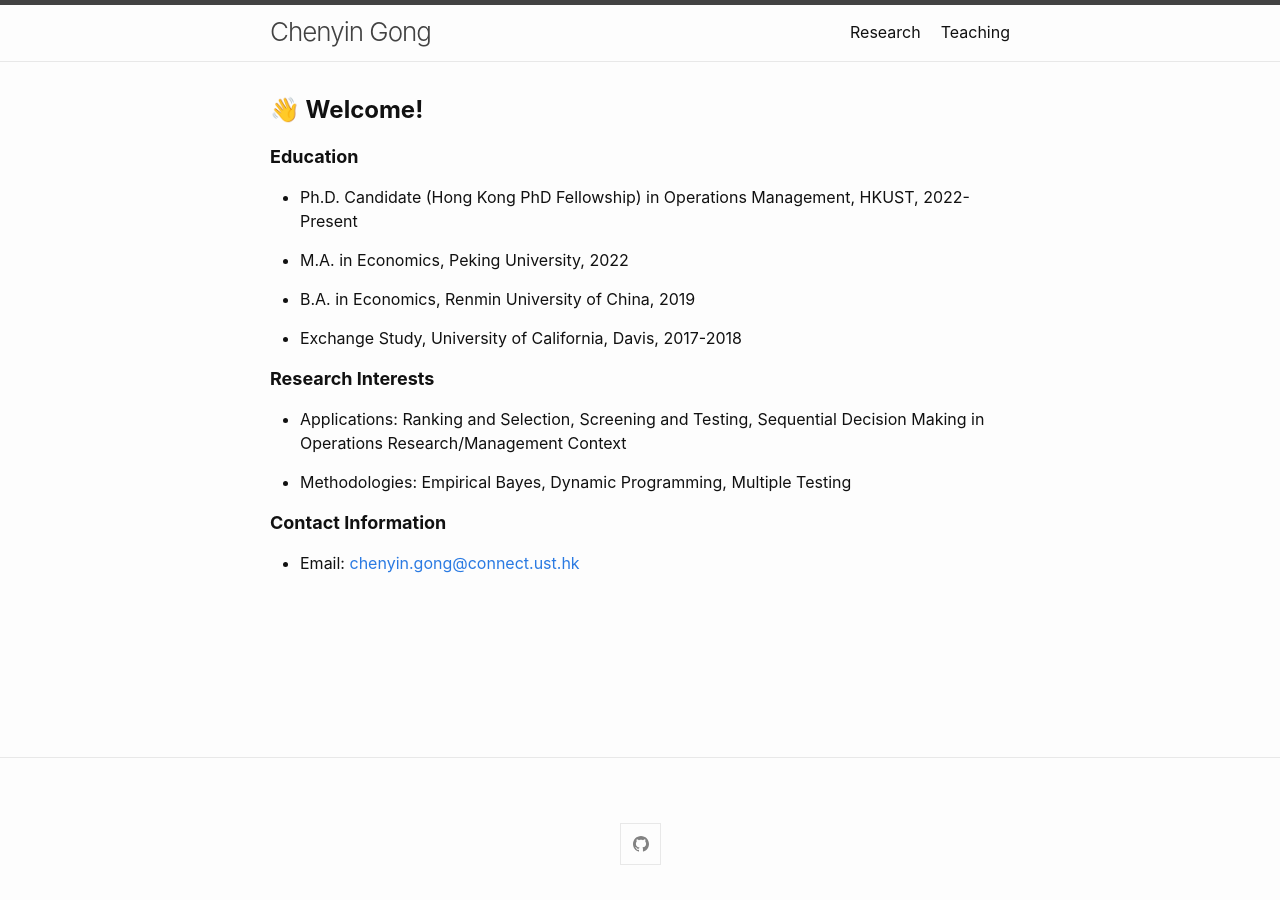
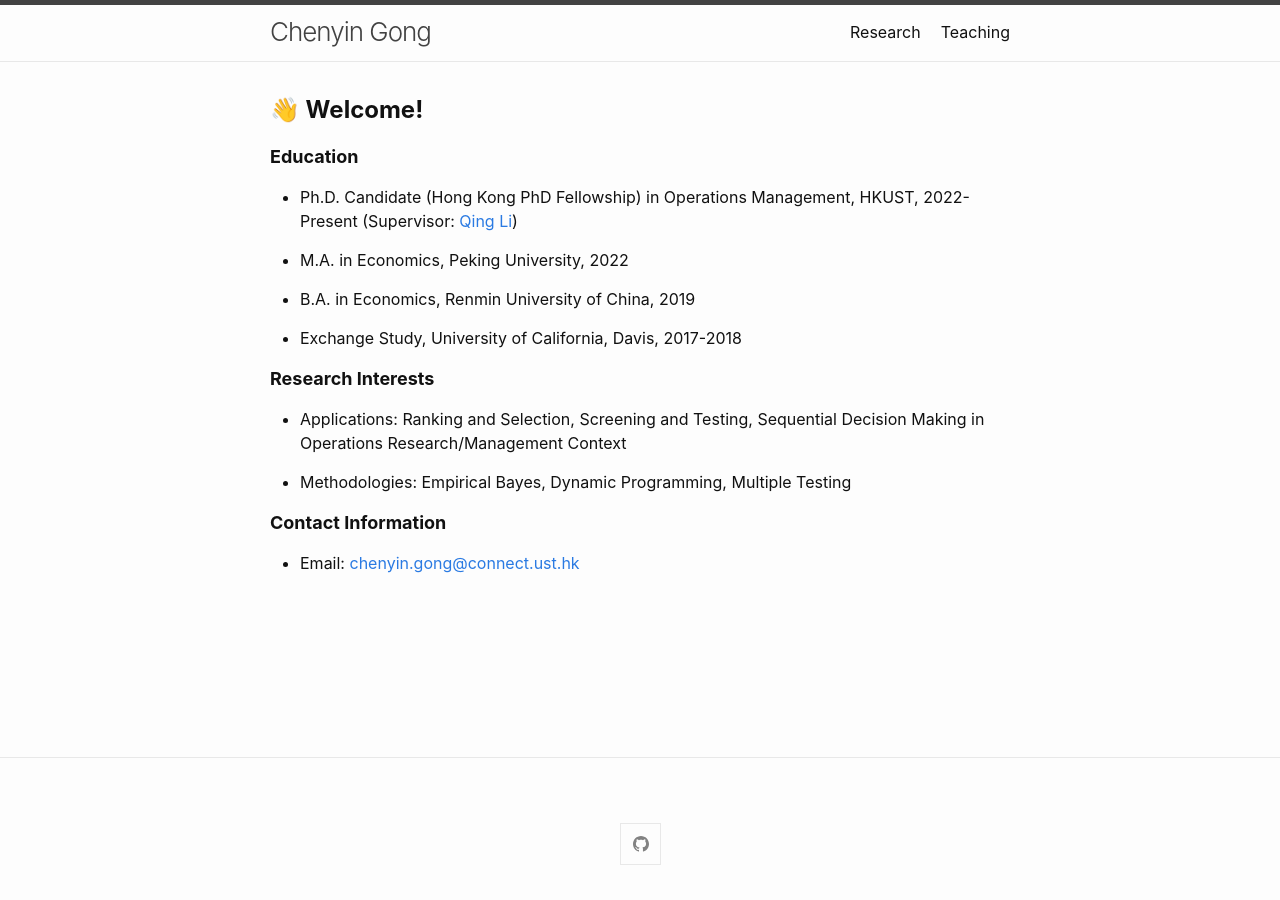
Before and after one commit to chenyingong/chenyingong.github.io, a Jekyll site: the page built from index.md, in a window 1280 px wide. Built offline with Jekyll 4.4.1, drawn with Linux system fonts in a browser that asks for light colours; emoji names are drawn with the system emoji font.

Commit message:
info updates

```diff
--- a/index.md
+++ b/index.md
@@ -11,7 +11,7 @@ layout: home
 
 **<font size=4>Education</font>**
 
-* Ph.D. Candidate (Hong Kong PhD Fellowship) in Operations Management, HKUST, 2022-Present
+* Ph.D. Candidate (Hong Kong PhD Fellowship) in Operations Management, HKUST, 2022-Present (Supervisor: [Qing Li](https://isom.hkust.edu.hk/faculty-and-staff/directory/imqli))
 
 * M.A. in Economics, Peking University, 2022
 
```
Also changed, not shown: research.md (+1 -1 lines).
